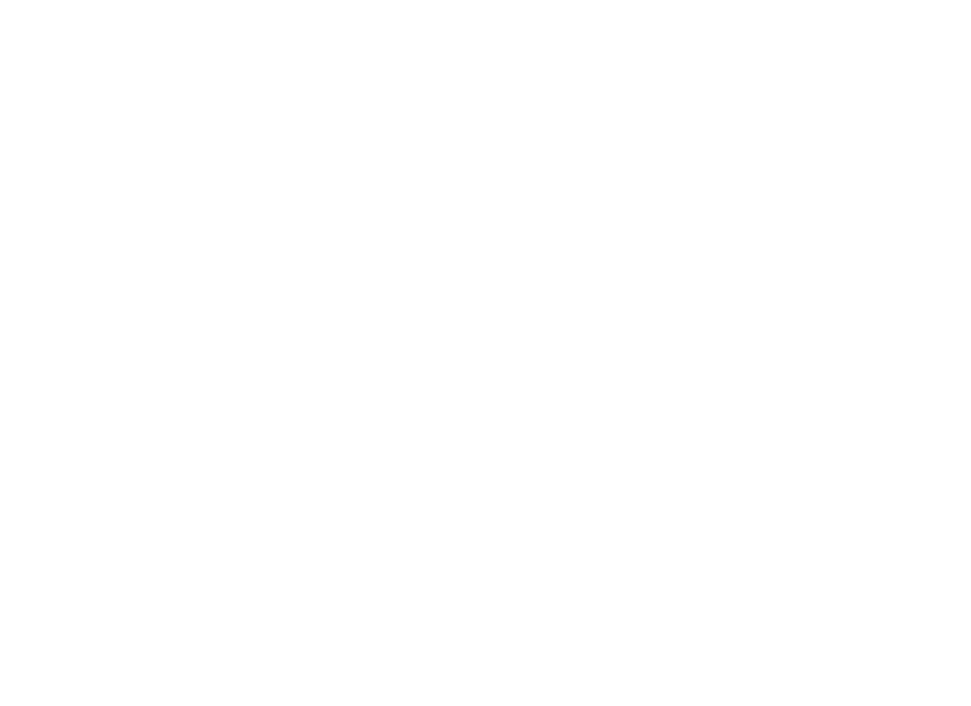
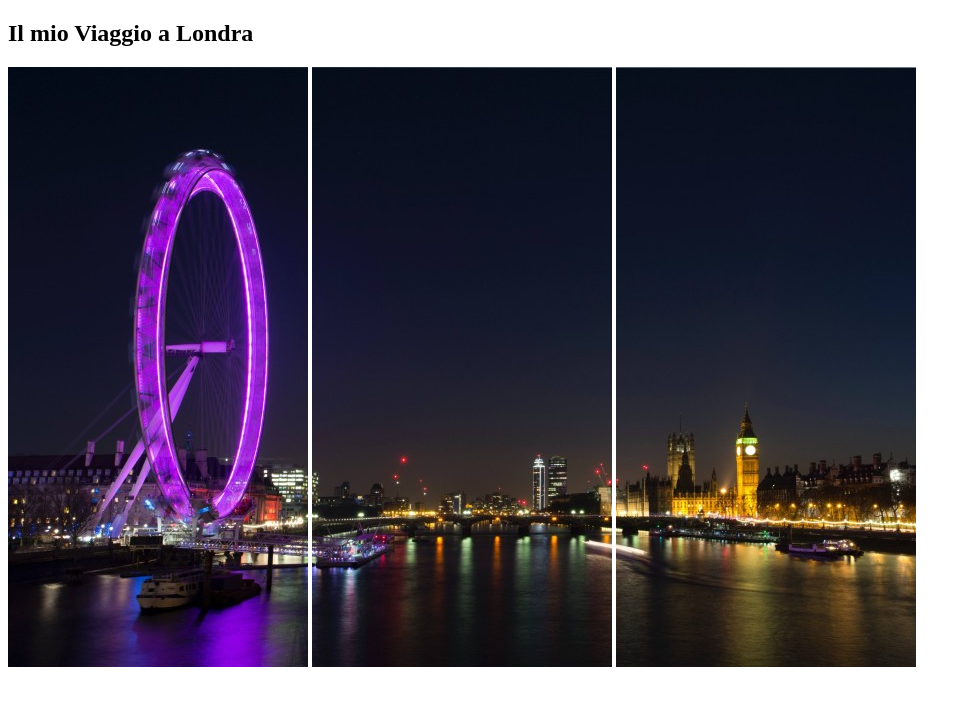
Before and after one commit to AndreaAceto20/html-london-trip, a plain HTML site: page index.html in a window 1280 px wide. Shown: the whole page, without its empty margins (0-971 px from the left). Drawn offline with Linux system fonts and the light colour scheme.

Commit message:
Modified Header

```diff
--- a/index.html
+++ b/index.html
@@ -7,6 +7,12 @@
 </head>
 <body>
     <header>
+        <section>
+            <h1>Il mio Viaggio a Londra</h1>
+            <img src="img/pexels-bill-emrich-230794-0.jpg" alt="Foto London Eye">
+            <img src="img/pexels-bill-emrich-230794-1.jpg" alt="Foto paesaggio Londra">
+            <img src="img/pexels-bill-emrich-230794-2.jpg" alt="Foto paesaggio Londra">
+        </section>
 
     </header>
 
```
Also changed, not shown: img/pexels-bill-emrich-230794-0.jpg (added), img/pexels-bill-emrich-230794-1.jpg (added), img/pexels-bill-emrich-230794-2.jpg (added).
